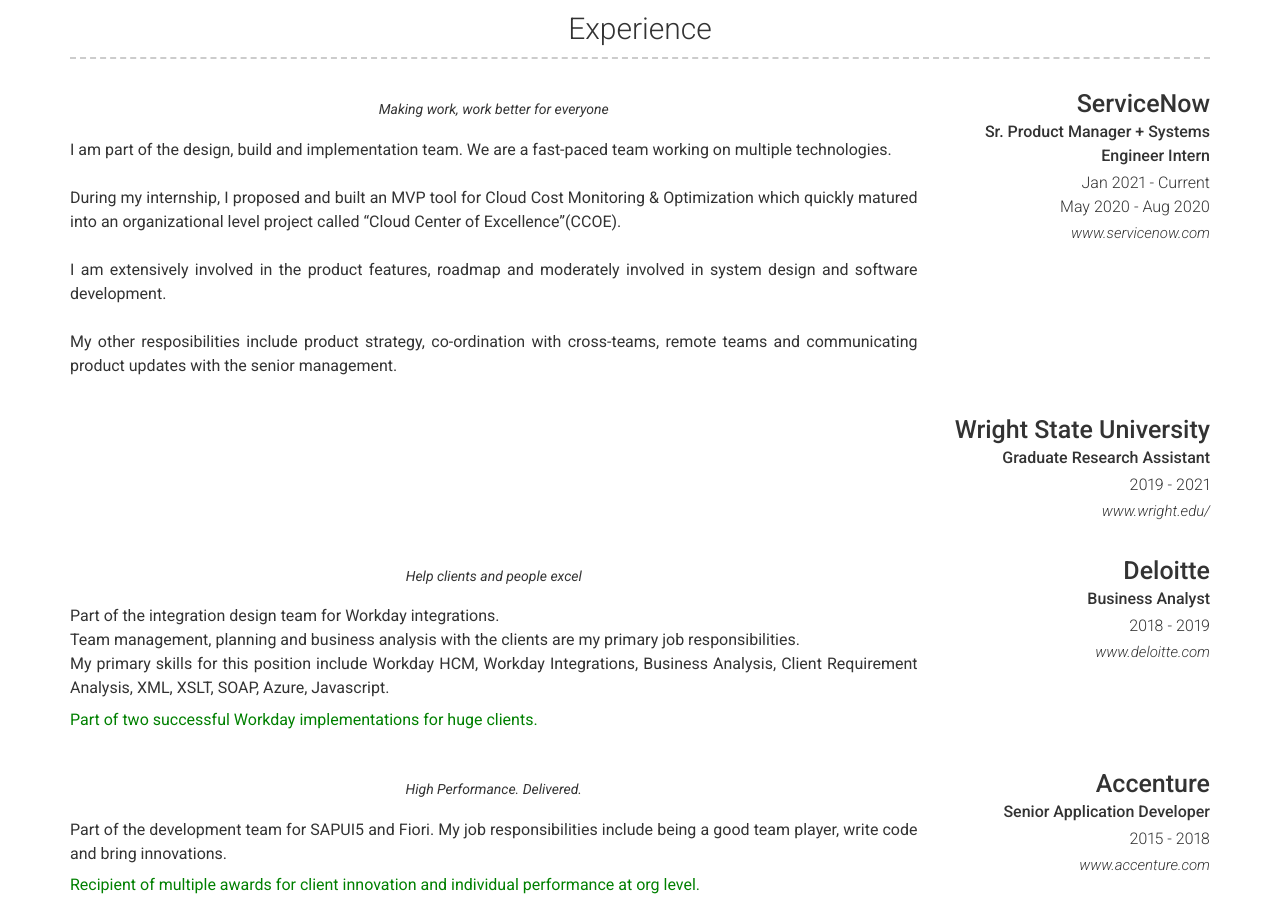
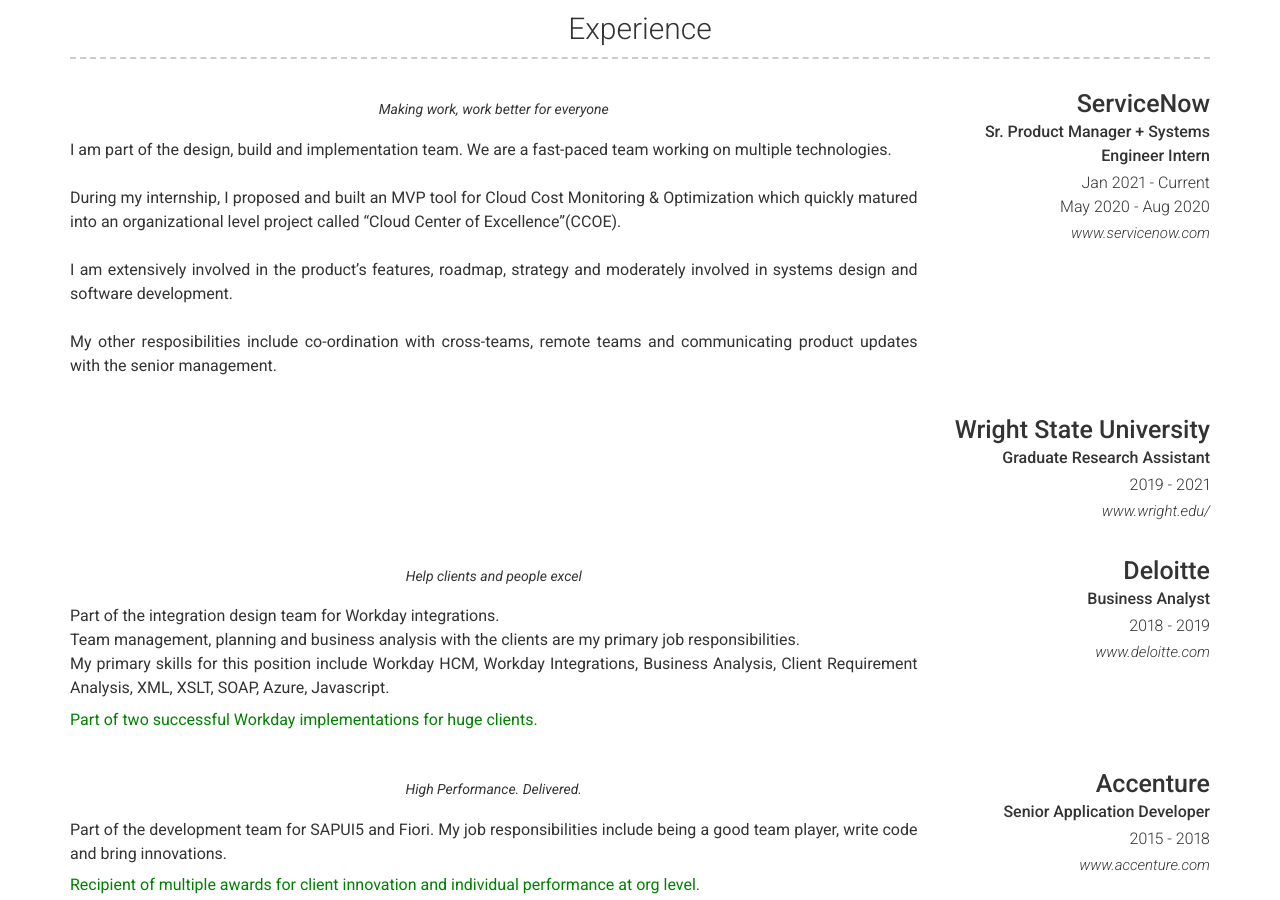
Before and after one commit to medhachaitanya/medhachaitanya.github.io, a Jekyll site: the page built from index.md, in a window 1280 px wide and 900 px high, scrolled down 1127 px. Built offline with Jekyll 4.4.1, drawn with Linux system fonts in a browser that asks for light colours; nearby versions of some CDN libraries.

Commit message:
Update _config.yml

```diff
--- a/_config.yml
+++ b/_config.yml
@@ -131,10 +131,10 @@
           <br/>
           During my internship, I proposed and built an MVP tool for Cloud Cost Monitoring & Optimization which quickly matured into an organizational level project called “Cloud Center of Excellence”(CCOE).
           <br/>
-          I am extensively involved in the product features, roadmap and moderately involved in system design and software development.
+          I am extensively involved in the product's features, roadmap, strategy and moderately involved in systems design and software development.
           <br/>
           <br/>
-          My other resposibilities include product strategy, co-ordination with cross-teams, remote teams and communicating product updates with the senior management.
+          My other resposibilities include co-ordination with cross-teams, remote teams and communicating product updates with the senior management.
           <br/>
       - layout: right
         title: Wright State University
```
